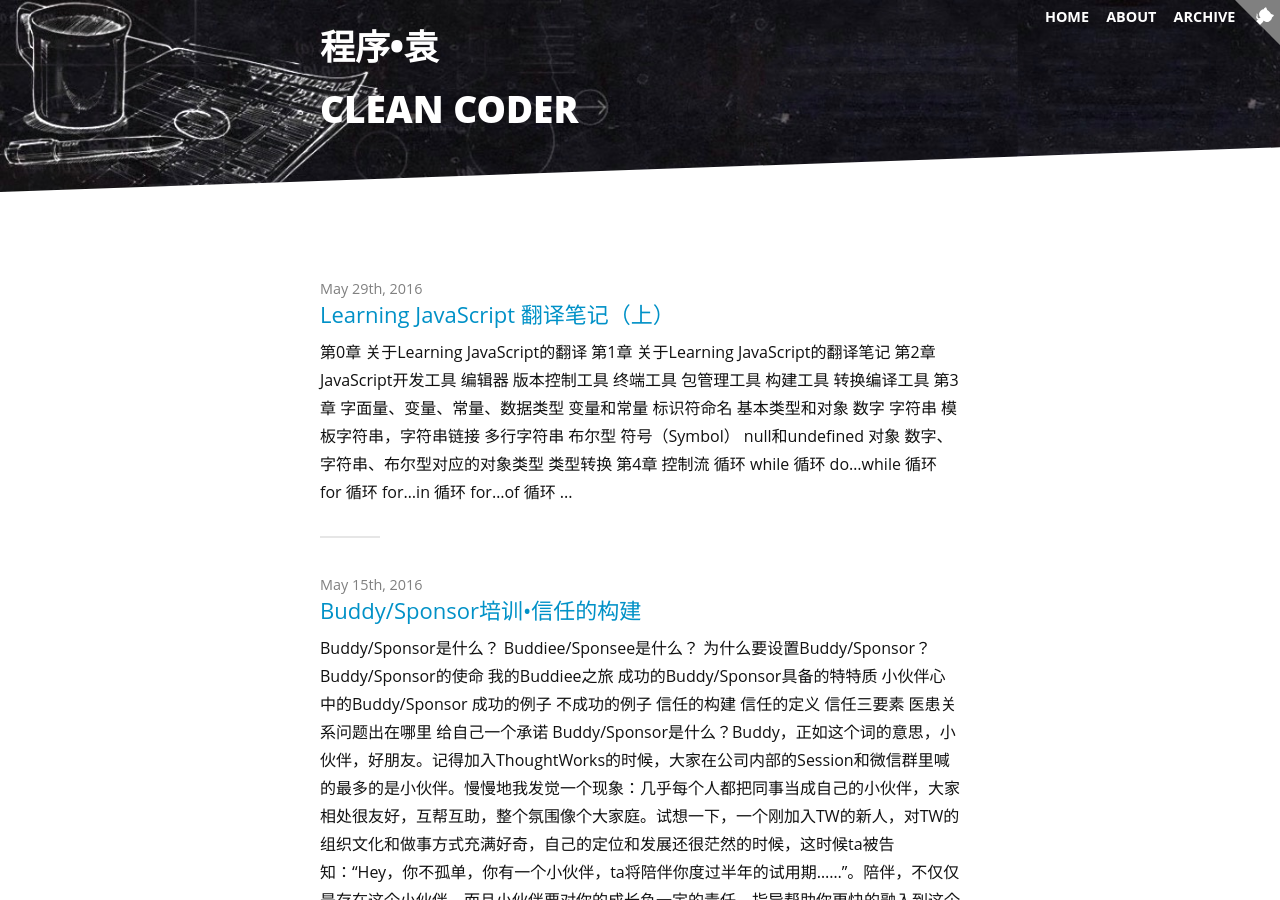
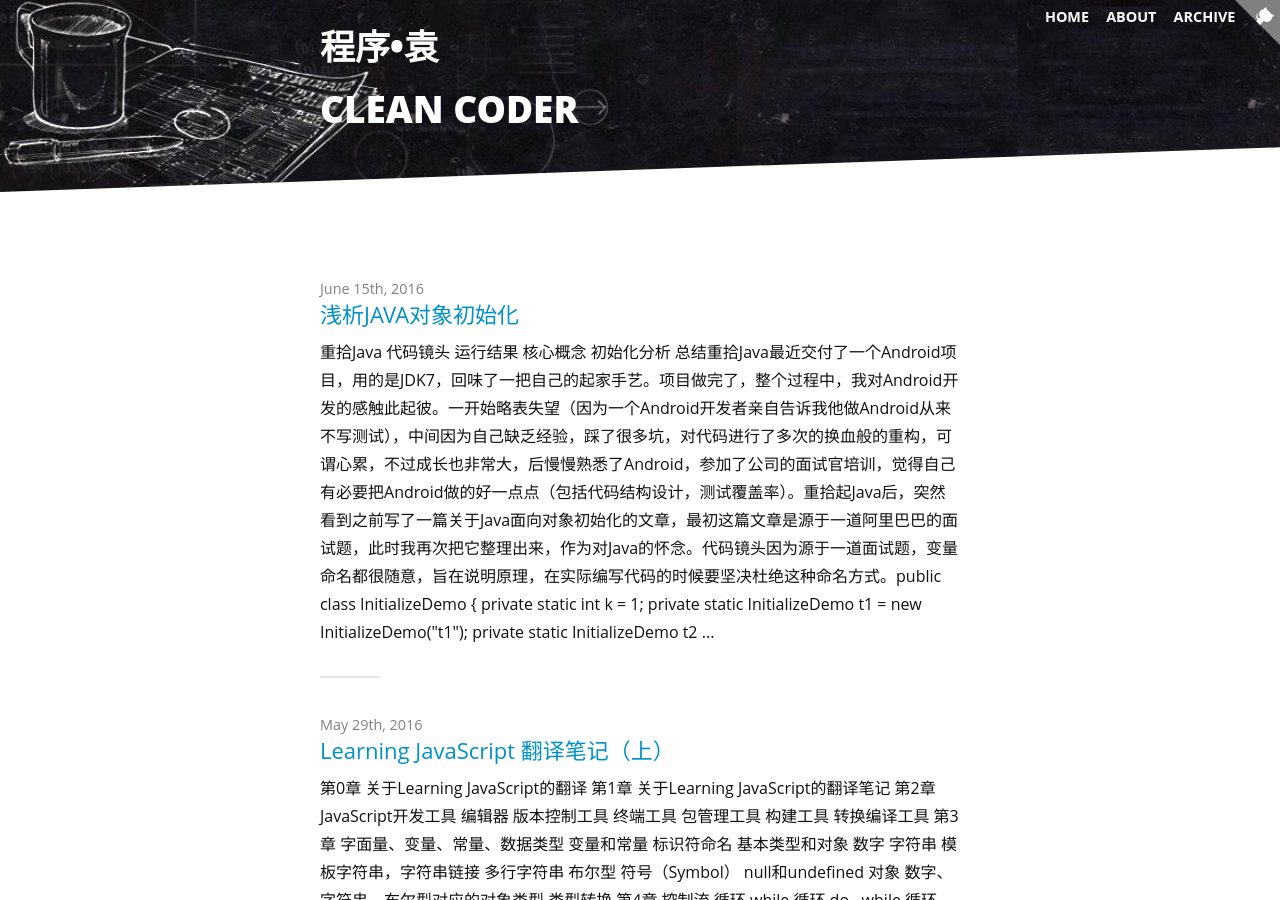
Before and after one commit to lemon123456/sjyuan-cc.github.io, a Jekyll site: the page built from index.html, in a window 1280 px wide and 900 px high. Built offline with Jekyll 4.4.1, drawn with Linux system fonts in a browser that asks for light colours; nearby versions of some CDN libraries; the list of posts is cut into pages by our own code; a style sheet for code colours, icons or effects is not loaded; some of the changed text lies outside the part shown.

Commit message:
add post

````diff
--- a/_posts/javase/2014-02-21-java-object-initialization.md
+++ b/_posts/javase/2016-06-15-java-object-initialization.md
@@ -1,13 +1,13 @@
 ---
 layout: post
 
-title: "JAVA对象初始化（阿里巴巴面试题）"
-date: 2014-02-21
+title: "浅析JAVA对象初始化"
+date: 2016-06-15
 time: "10:12"
 category: "JAVASE"
 
 author: "袁慎建"
-published: false
+published: true
 type: "original"
 
 ---
@@ -18,8 +18,13 @@ type: "original"
 
 ---
 
-## 一道面试题
-这是一道阿里巴巴的关于Java对象初始化的面试题，堪称经典，代码很简单（编写格式做了些修改），但是需要面试者对Java中对象初始化有一个透彻的认识，那么通过这道面试题，对我有点启发，所以希望在这里分享给大家，希望能给迷惘的初学者一起指引，下面我们直入主题，先看看代码：
+## 重拾Java
+最近交付了一个Android项目，用的是JDK7，回味了一把自己的起家手艺。项目做完了，整个过程中，我对Android开发的感触此起彼。一开始略表失望（因为一个Android开发者亲自告诉我他做Android从来不写测试），中间因为自己缺乏经验，踩了很多坑，对代码进行了多次的换血般的重构，可谓心累，不过成长也非常大，后慢慢熟悉了Android，参加了公司的面试官培训，觉得自己有必要把Android做的好一点点（包括代码结构设计，测试覆盖率）。
+
+重拾起Java后，突然看到之前写了一篇关于Java面向对象初始化的文章，最初这篇文章是源于一道阿里巴巴的面试题，此时我再次把它整理出来，作为对Java的怀念。
+
+## 代码镜头
+因为源于一道面试题，变量命名都很随意，旨在说明原理，在实际编写代码的时候要坚决杜绝这种命名方式。
 
 ```java
 public class InitializeDemo {
@@ -51,42 +56,40 @@ public class InitializeDemo {
 }
 ```
 
-做些小补充，这也是很多Java学习者最初都能接触到的一些但是不是很理解的概念：
+## 运行结果
+将这段代码运行后可以看到输出结果如下：
+
+```
+1:j   i=0    n=0
+2:构造块   i=1    n=1
+3:t1   i=2    n=2
+4:j   i=3    n=3
+5:构造块   i=4    n=4
+6:t2   i=5    n=5
+7:i   i=6    n=6
+8:静态块   i=7    n=99
+9:j   i=8    n=100
+10:构造块   i=9    n=101
+11:init   i=10    n=102
+```
 
 ---
 
-### 核心理念
-1. 静态属性和静态代码块都是在类加载的时候初始化和执行，两者的优先级别是一致的，
-  且高于非静态成员，执行按照编码顺序。
-2. 非静态属性和匿名构造器在所有的构造方法之前执行，两者的优先级别一致，执行按照编码顺序。
-3. 以上执行完毕后执行构造方法中的代码。
+## 核心概念
+对于Java对象初始化，有时候会看到一些晦涩难懂的解释说明，弄得一些初学者`本来还清楚,看了之后不是那么清楚了`。其实，掌握几条核心的概念，任何事情只要抓住核心的宗旨，就变得简单了。
 
+```
+1. 静态属性和静态代码块都是在类加载的时候初始化和执行，两者的优先级别一致，且高于非静态成员，按照编码顺序执行。
+2. 非静态属性和匿名构造器在所有的构造方法之前执行，两者的优先级别一致，按照编码执行顺序。
+3. 以上执行完毕后才执行构造方法中的代码。
+```
 ---
 
-### 初始化顺序
-读者仔细揣摩上面三条句子，也就是Java对象初始化的顺序，也就明白以上程序的输出结果为什么如下：
+## 初始化分析
+那么，心中秉持着核心概念，我们来简单分析每一步做了什么，就清楚明白了。
 
- 1. j   i=0    n=0
- 2. 构造块   i=1    n=1
- 3. t1   i=2    n=2
- 4. j   i=3    n=3
- 5. 构造块   i=4    n=4
- 6. t2   i=5    n=5
- 7. i   i=6    n=6
- 8. 静态块   i=7    n=99
- 9. j   i=8    n=100
-10. 构造块   i=9    n=101
-11. init   i=10    n=102
-
-
-如果还是没有明白，就看下面详解，一下详解的顺序就是按照上文的核心理念的顺序来执行的（建议读者把自己带入JVN的世界里，跟着JVM一步一步往下面走）
-
----
-
-### 初始化分析
-
- 1. 运行main方法的时候，JVM会调用ClassLoader来加载InitializeDemo类，那么一起源于这次加载。
- 2. 上面有四个静态属性，所以会按顺序逐一初始化这四个静态属性。
+ 1. 运行main方法的时候，JVM会调用`ClassLoader`来加载InitializeDemo类，那么一切源于这次加载。
+ 2. 四个静态属性，按顺序逐一初始化这四个静态属性。
  3. private static int k = 1; 此时将k初始化为1。
  4. private static InitializeDemo t1 = new InitializeDemo("t1");创建InitializeDemo对象，那么按照核心理念中的顺序，先执行private int j = print("j");，打印出j，然后执行构造块，最后执行构造方法。
  5. private static InitializeDemo t2 = new InitializeDemo("t2");同步骤4。
@@ -96,7 +99,7 @@ public class InitializeDemo {
  9. 静态属性和静态块执行完毕，然后执行main方法中的代码new InitializeDemo("init");
 10. main方法中创建对象，先初始化非静态属性，private int j = print("j");打印j，然后执行构造块，最后执行构造方法。
 
-只要把握住核心理念，碰到在复杂的问题也都不会怕了。
+只要把握住核心概念，碰到在复杂的问题也都不会乱了分寸。
 
 用一个公式概括一下Java对象初始化执行优先级别：
 
````
